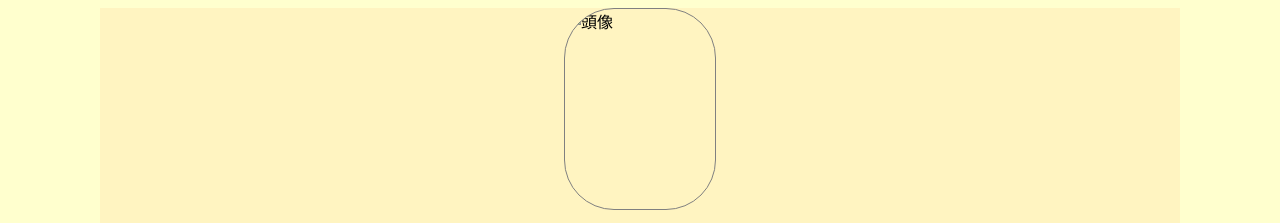
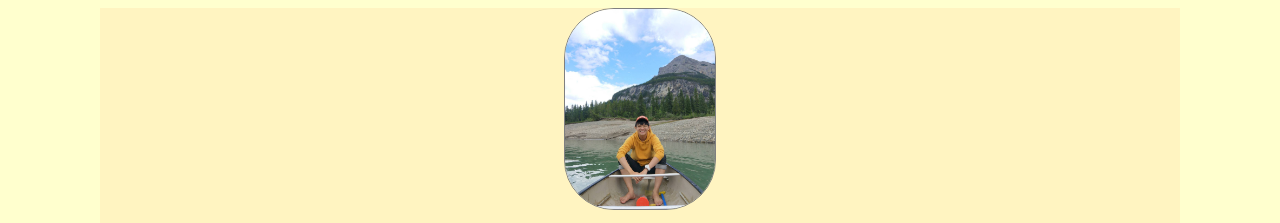
Before and after one commit to Shane360129/Test, a plain HTML site: page index.html in a window 1280 px wide. Shown: the top 223 px of the page. Drawn offline with Linux system fonts and the light colour scheme; the site is published under a folder, as on GitHub Pages, so addresses that start at the root find nothing.

Commit message:
Update index.html

```diff
--- a/index.html
+++ b/index.html
@@ -13,7 +13,7 @@
     <div class="container">
         <div class="header">
             <div class="photo">
-                <img src="/IMG_4036.JPG" alt="頭像">
+                <img src="./IMG_4036.JPG" alt="頭像">
             </div>
             <h1>Shih-Ming Huang</h1>
             <p>
```
